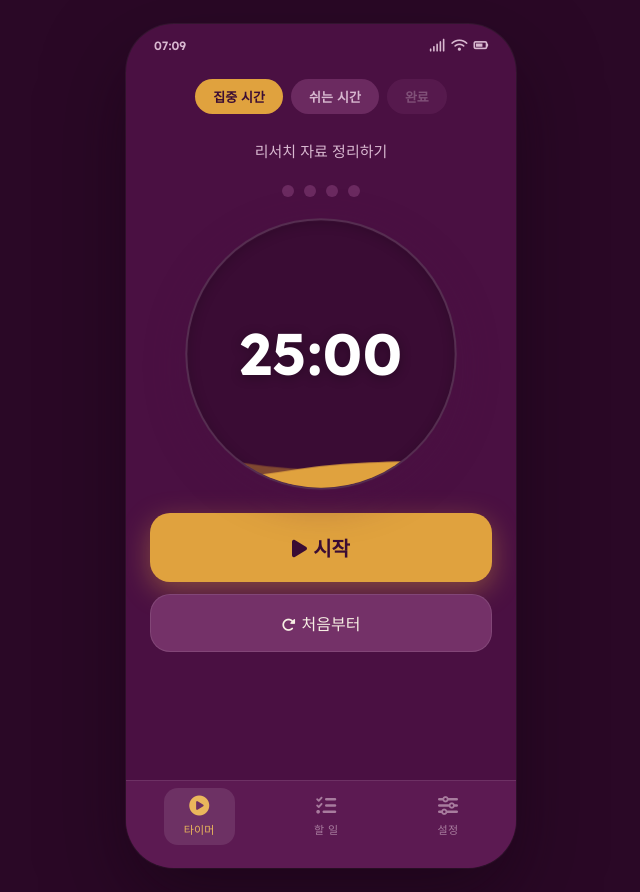
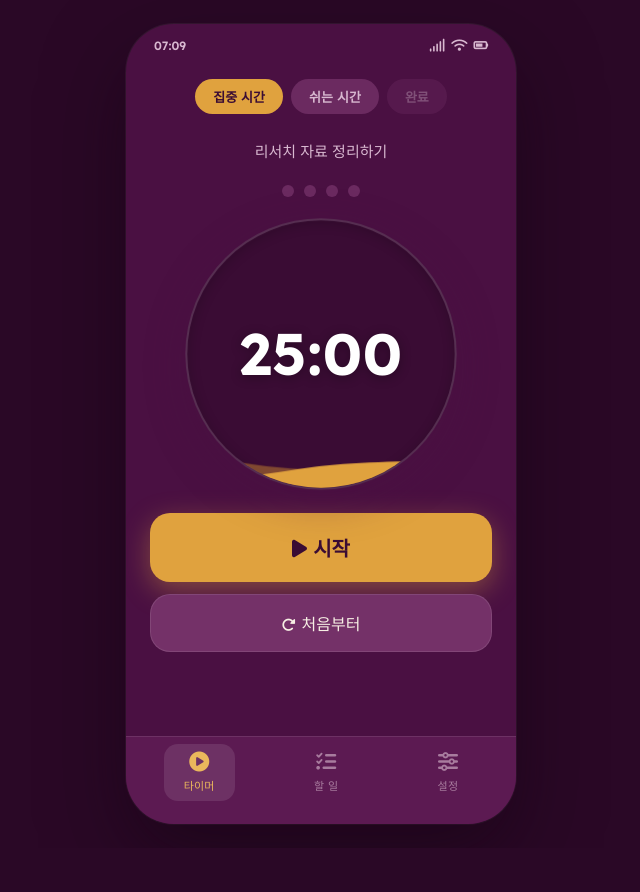
Before and after one commit to yeyeong0301-a11y/oss-6-, a React (Create React App) app: page / in a window 1280 px wide. Shown: the whole page, without its empty margins (319-959 px from the left). After the commit the page ends 848 px from the top, so only its background shows below. Built offline with nearby package versions, Linux system fonts and the light colour scheme.

Commit message:
2차 세로 길이 조정 수정

```diff
--- a/src/App.css
+++ b/src/App.css
@@ -35,12 +35,12 @@
   }
 
   .phone-frame {
-    width: 390px; height: 844px;
+    width: 390px; height: 100dvh;
     margin: 24px auto;
     background: var(--bg);
     border-radius: 48px;
     box-shadow: 0 32px 80px rgba(20,4,18,0.55), 0 0 0 1px rgba(255,255,255,0.06);
-    overflow: auto;
+    overflow: hidden;
     position: relative;
     display: flex; flex-direction: column;
     flex-shrink: 0;
```
